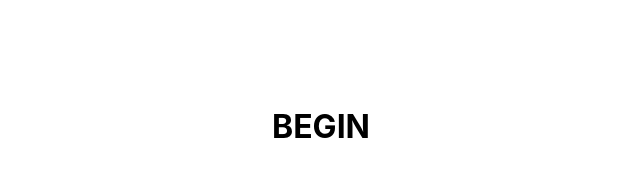
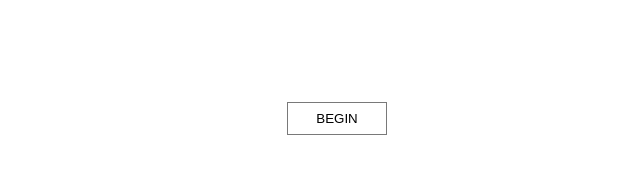
Before and after one commit to duduneto/challenge-g2i-front, a React (Create React App) app: page / in a window 1280 px wide. Shown: the part 537-714 px from the top of the page, without its empty margins (319-959 px from the left). Built offline with nearby package versions, Linux system fonts and the light colour scheme.

Commit message:
add button component

```diff
--- /dev/null
+++ b/src/components/Button/index.tsx
@@ -0,0 +1,19 @@
+import React from 'react';
+
+import { ButtonComp } from './styles';
+
+interface IButton extends React.HTMLAttributes<HTMLButtonElement> {
+
+}
+
+const Button: React.FC<IButton> = (props) => {
+    return (
+        <ButtonComp
+            {...props}
+        >
+            {props.children}
+        </ButtonComp>
+    );
+}
+
+export default Button;
--- /dev/null
+++ b/src/components/Button/styles.ts
@@ -0,0 +1,14 @@
+import styled from 'styled-components';
+
+export const ButtonComp = styled.button`
+  background-color: white;
+  min-width: 100px;
+  outline: none;
+  border: 1px solid #797979;
+  padding: 0.5rem 1rem;
+  cursor: pointer;
+
+  &:active {
+    background-color: #797979;
+  }
+`;
--- a/src/components/index.ts
+++ b/src/components/index.ts
@@ -1,2 +1,3 @@
 export { default as Card } from './Card';
 export { default as Text } from './Text';
+export { default as Button } from './Button';
--- a/src/screens/Home/index.tsx
+++ b/src/screens/Home/index.tsx
@@ -1,5 +1,5 @@
 import React from 'react';
-import { Card, Text } from '../../components';
+import { Button, Card, Text } from '../../components';
 import { useContents } from '../../hooks';
 import { useGlobalDispatch } from '../../hooks/useDispatch';
 import { useAppSelector } from '../../hooks/useSelector';
@@ -40,7 +40,7 @@ const Home: React.FC = () => {
           </ContentBox>
         </GreetingsContainer>
         <CTAContainer>
-          <h1>BEGIN</h1>
+          <Button>BEGIN</Button>
         </CTAContainer>
       </ContentContainer>
     </Container>
--- a/src/screens/Home/styles.ts
+++ b/src/screens/Home/styles.ts
@@ -38,4 +38,5 @@ export const CTAContainer = styled.div`
 	width: 100%;
 	display: flex;
 	justify-content: center;
+	padding: 2rem 1rem;
 `;
```
